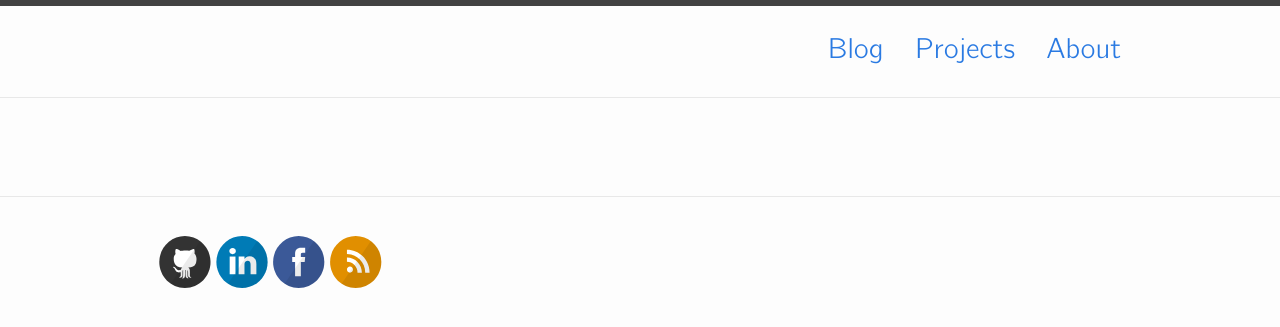
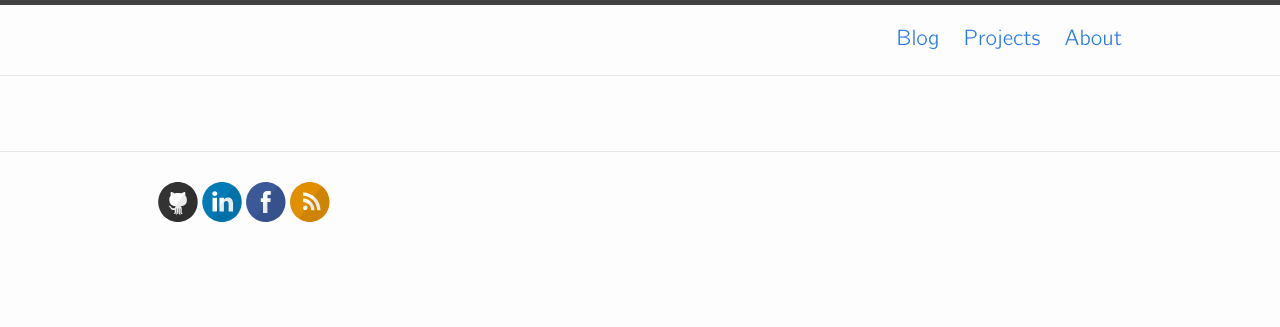
Before and after one commit to alopatindev/alopatindev.github.io, a Jekyll site: the page built from index.html, in a window 1280 px wide. Shown: the top 327 px of the page. Built offline with Jekyll 4.4.1, drawn with Linux system fonts in a browser that asks for light colours.

Commit message:
update style

```diff
--- a/_sass/_base.scss
+++ b/_sass/_base.scss
@@ -23,7 +23,6 @@
   -o-font-feature-settings: "kern" 1;
   font-feature-settings: "kern" 1;
   font-kerning: normal;
-  zoom: 1.3;
 }
 
 
--- a/css/main.scss
+++ b/css/main.scss
@@ -28,7 +28,7 @@
 $grey-color-dark:  darken($grey-color, 25%);
 
 // Width of the content area
-$content-width:  800px;
+$content-width:  80%;
 
 $on-palm:      600px;
 $on-laptop:    800px;
```
